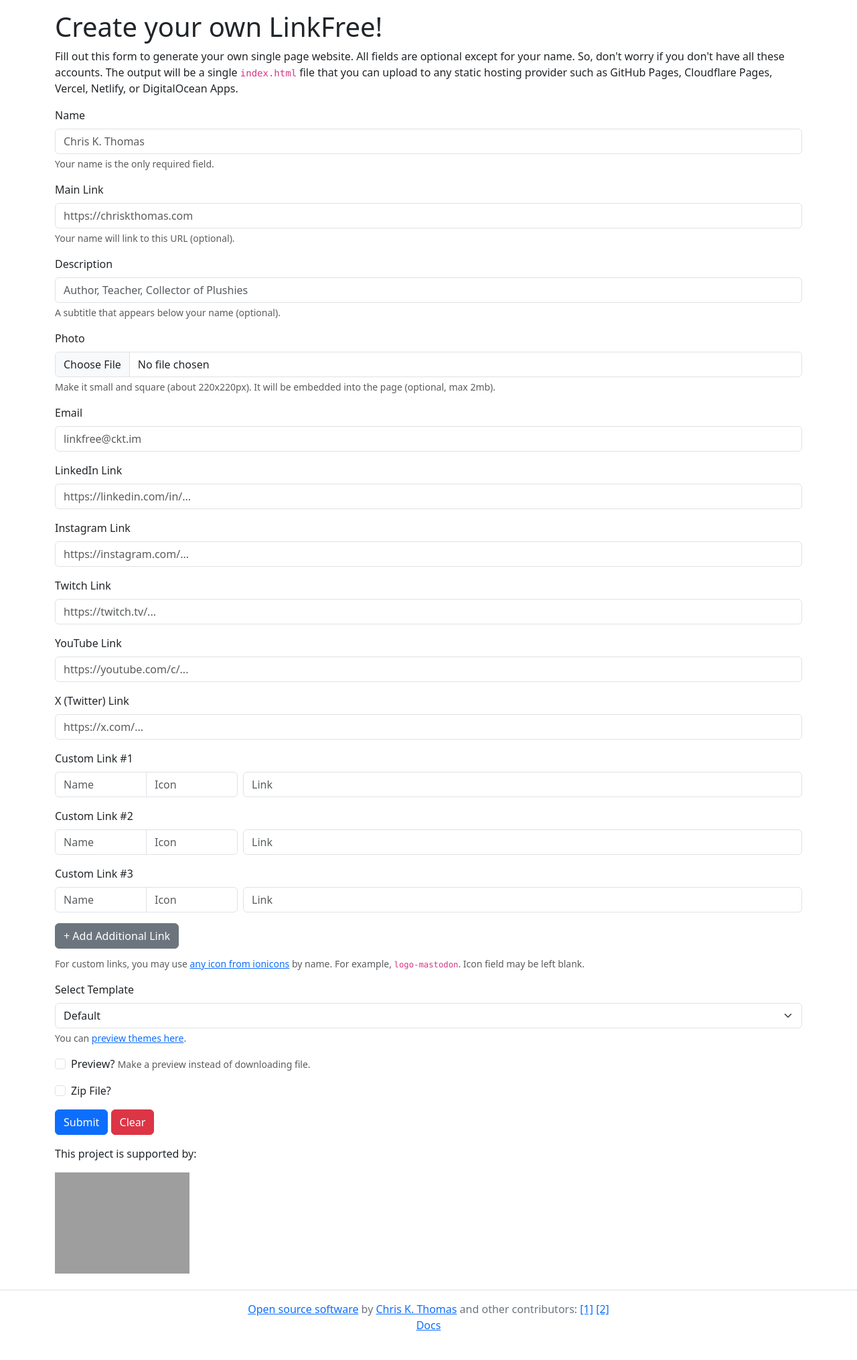
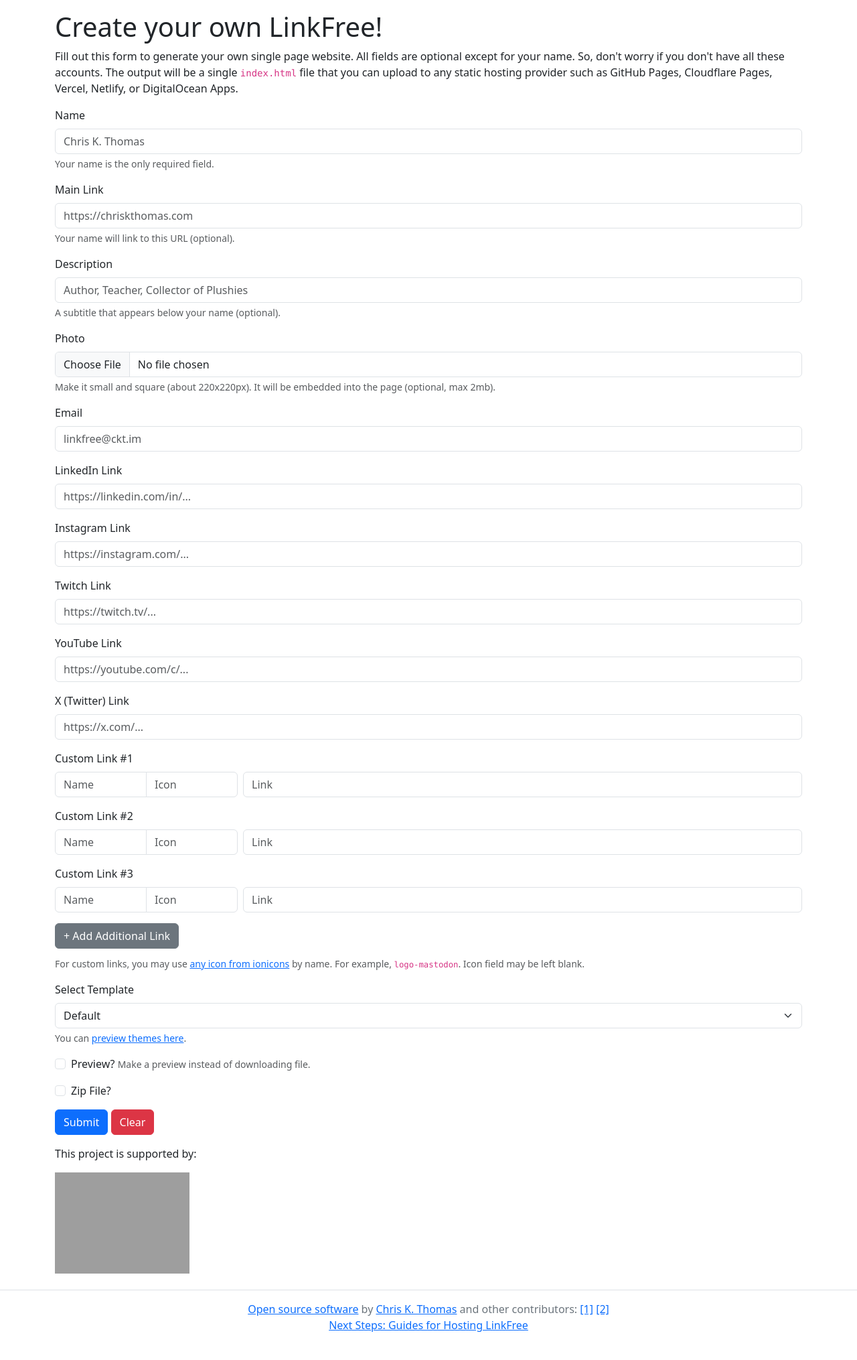
Before and after one commit to chriskthomas/linkfree-generator, a PHP site: page / in a window 1280 px wide. Shown: the whole page at 67% size. Run offline with PHP 8.4, Linux system fonts and the light colour scheme; data that the repository does not hold is empty; grey boxes are pictures that could not be loaded.

Commit message:
Docs changes to Next Steps: Guides for Hosting LinkFree

```diff
--- a/src/index.php
+++ b/src/index.php
@@ -149,7 +149,7 @@ $lastsite_index = count($sites) - 1;
         <a href="https://github.com/chriskthomas/linkfree-generator/graphs/contributors">[1]</a>
         <a href="https://github.com/chriskthomas/linkfree-themes/graphs/contributors">[2]</a>
         <br>
-        <a href="https://chriskthomas.github.io/linkfree-generator/">Docs</a>
+        <a href="https://chriskthomas.github.io/linkfree-generator/">Next Steps: Guides for Hosting LinkFree</a>
       </p>
 
     </div>
```
